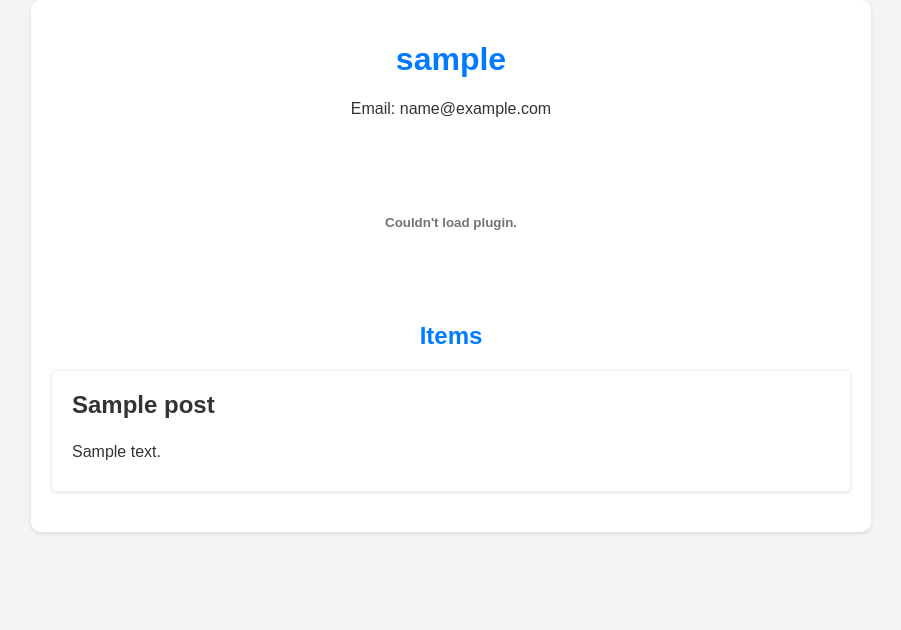
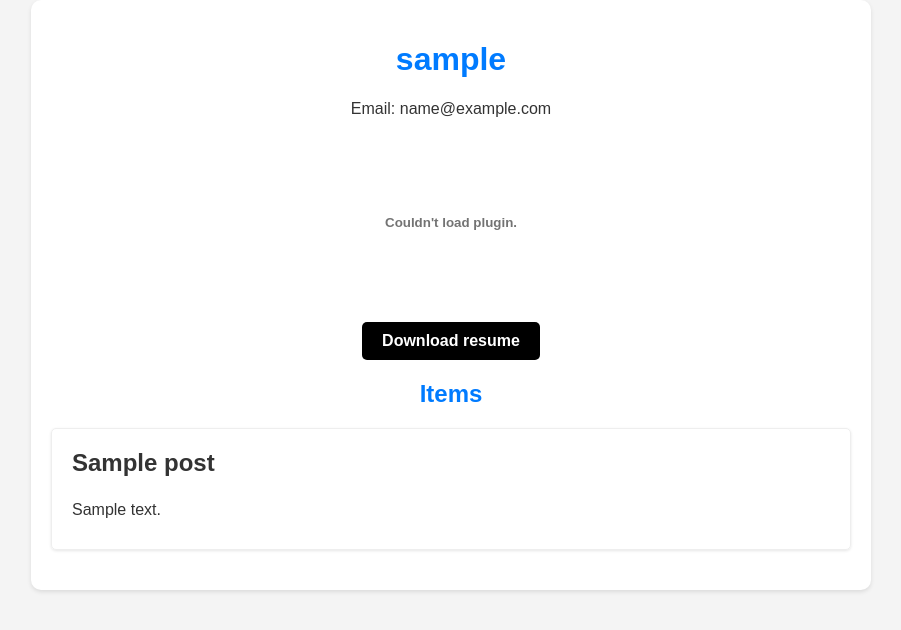
Before and after one commit to MyroslavG/AboutMe, a Flask app: page /page/1 in a window 1280 px wide. Shown: the top 630 px of the page, without its empty margins (189-1090 px from the left). Run offline with Flask 3, Linux system fonts and the light colour scheme; tables that the repository leaves empty hold one stand-in row (values such as "Sample post"); some libraries are stand-ins or nearby versions.

Commit message:
resume save add

```diff
--- a/flaskblog/templates/user_page.html
+++ b/flaskblog/templates/user_page.html
@@ -46,6 +46,16 @@
         .user-info {
             margin-bottom: 30px; /* Add margin below user info */
         }
+        .download-btn {
+            display: inline-block;
+            margin-top: 20px;
+            padding: 10px 20px;
+            background-color: #000000;
+            color: #ffffff;
+            border-radius: 5px;
+            text-decoration: none;
+            font-weight: bold;
+        }
     </style>
 </head>
 <body>
@@ -58,6 +68,7 @@
         <div class="pdf-container">
             {% if pdf_url %}
                 <embed src="{{ pdf_url }}" type="application/pdf" width="100%" height="100%" />
+                <a href="{{ pdf_url }}" download="User_Resume{{ username }}.pdf" class="download-btn">Download resume</a>
             {% else %}
                 <p>No resume available</p>
             {% endif %}
@@ -84,7 +95,7 @@
                 // Simple URL detection pattern (improve as needed)
                 const urlPattern = /(https?:\/\/[^\s]+)/g;
                 node.innerHTML = node.textContent.replace(urlPattern, function(url) {
-                    return `<a href="${url}" target="_blank">${url}</a>`;
+                    return `<a href="${url}" target="_blank">Link</a>`;
                 });
             });
         });
```
